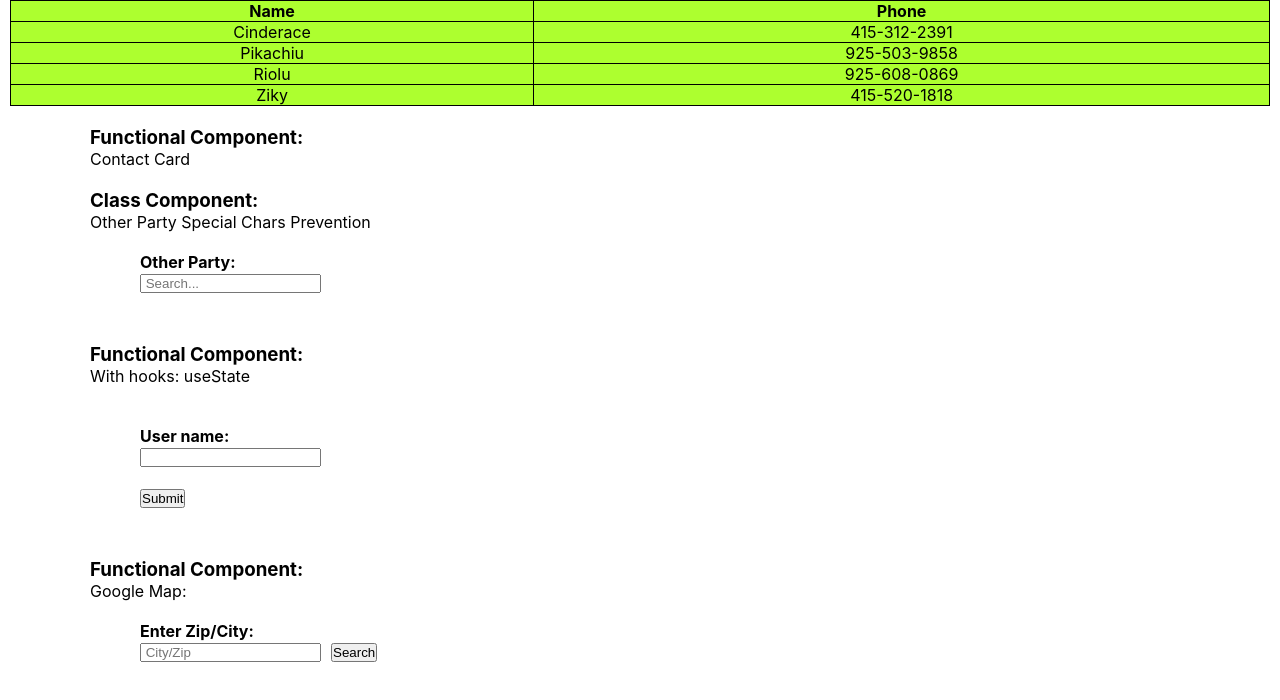
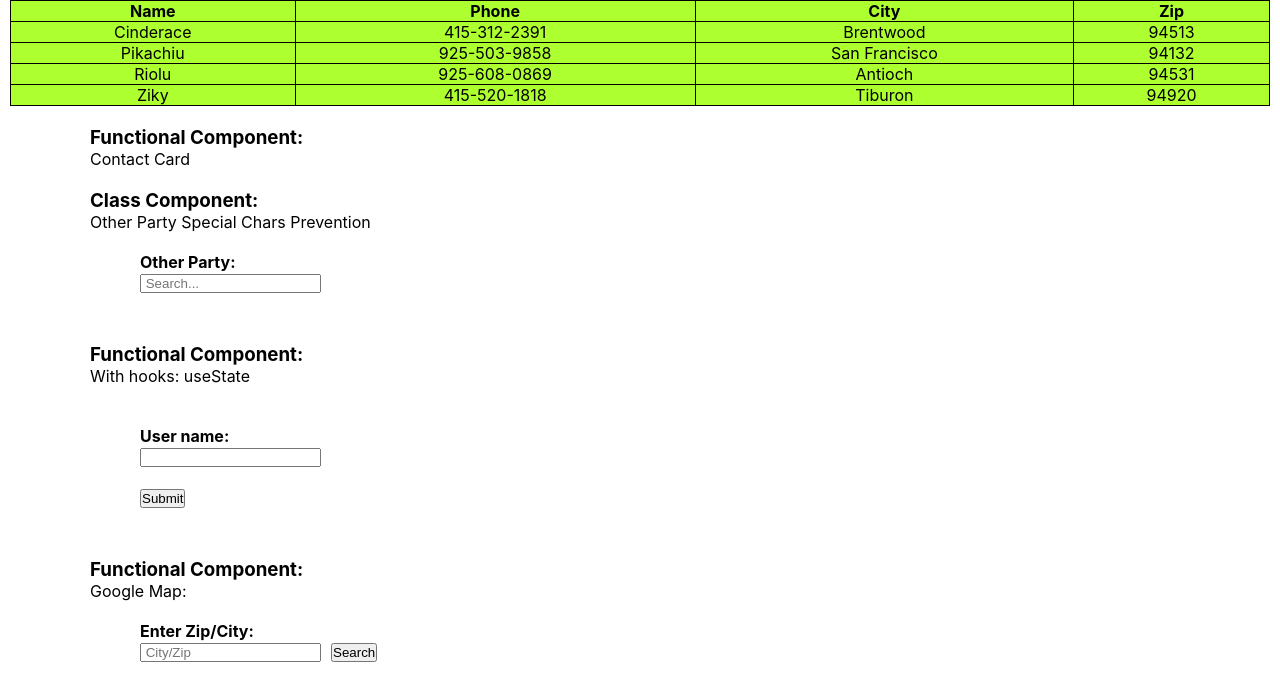
Before and after one commit to jayLuo-zyl/react-refresh-app, a React (Create React App) app: page / in a window 1280 px wide. Shown: the top 700 px of the page. Built offline with nearby package versions, Linux system fonts and the light colour scheme; no server answers.

Commit message:
Updated users table displayed columns (#2)

```diff
--- a/src/components/ContactList.js
+++ b/src/components/ContactList.js
@@ -18,8 +18,10 @@ const ContactList = ({ contacts, addedString }) => {
                 <thead>
                     <tr>
                         <th>Name</th>
+                        <th>Phone</th>
+                        <th>City</th>
+                        <th>Zip</th>
 
-                        <th>Phone</th>
                     </tr>
                 </thead>
                 <tbody>
@@ -28,6 +30,8 @@ const ContactList = ({ contacts, addedString }) => {
                             <tr key={index}>
                                 <td>{contact.name}</td>
                                 <td>{contact.phone}</td>
+                                <td>{contact.city}</td>
+                                <td>{contact.zip}</td>
                             </tr>
                         );
                     })}
```
